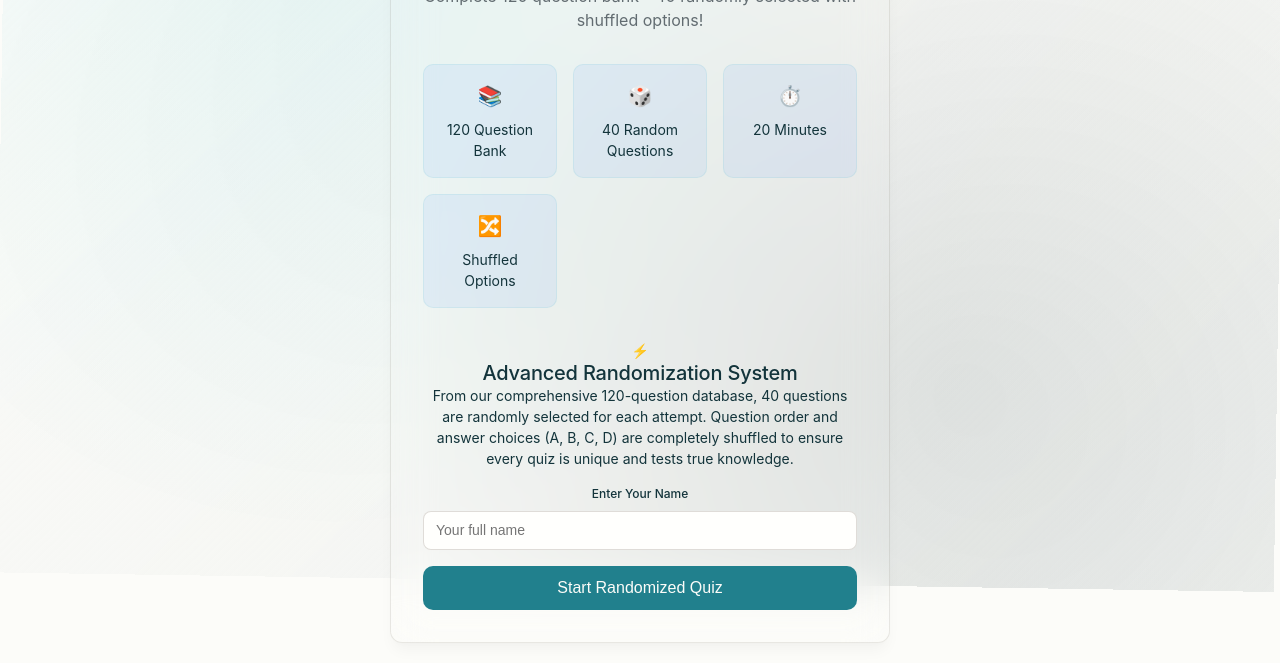
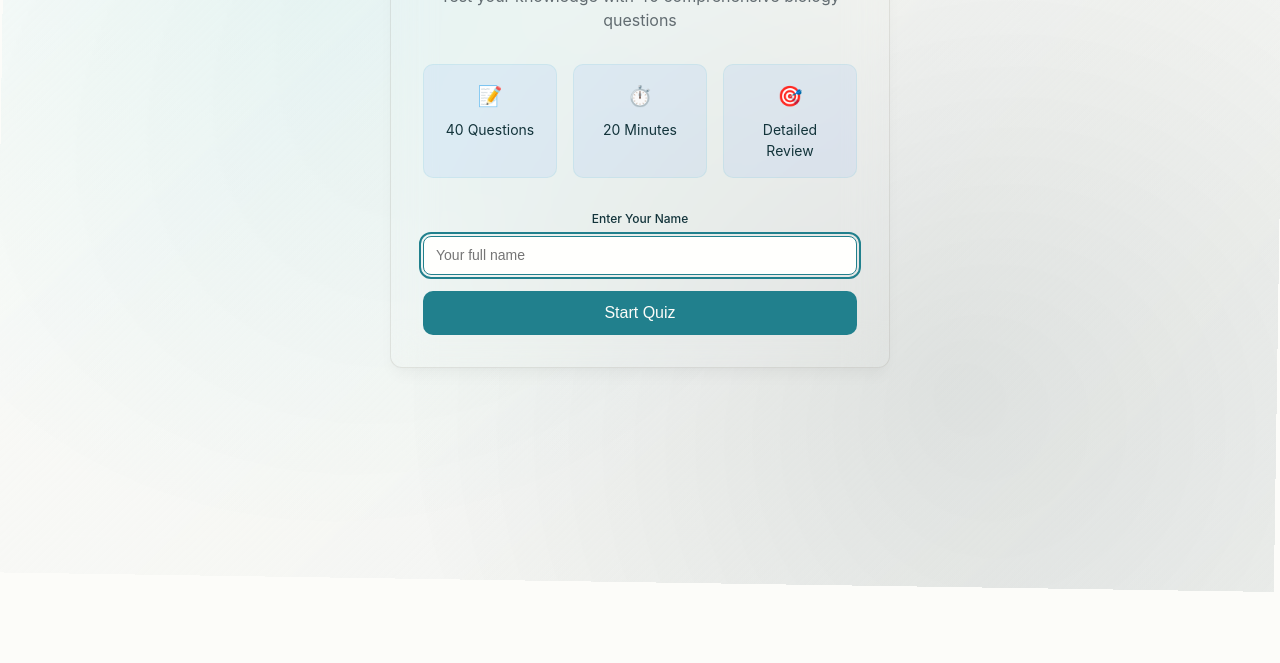
Before and after one commit to Karthik-Shenoy7/Bio-quiz, a plain HTML site: page index.html in a window 1280 px wide. Shown: the part 209-872 px from the top of the page. After the commit the page ends 800 px from the top, so only its background shows below. Drawn offline with Linux system fonts and the light colour scheme; a web font is replaced by a local one.

Commit message:
Add files via upload

```diff
--- a/index.html
+++ b/index.html
@@ -3,7 +3,7 @@
 <head>
     <meta charset="UTF-8">
     <meta name="viewport" content="width=device-width, initial-scale=1.0">
-    <title>Biology Quiz - Complete 120 Question Bank</title>
+    <title>Biology Quiz - Advanced Learning Platform</title>
     <link rel="stylesheet" href="style.css">
 </head>
 <body>
@@ -29,32 +29,20 @@
                     </div>
                 </div>
                 <h1>Biology Mastery Quiz</h1>
-                <p class="welcome-subtitle">Complete 120 question bank - 40 randomly selected with shuffled options!</p>
+                <p class="welcome-subtitle">Test your knowledge with 40 comprehensive biology questions</p>
 
                 <div class="quiz-info">
                     <div class="info-item">
-                        <span class="info-icon">📚</span>
-                        <span>120 Question Bank</span>
-                    </div>
-                    <div class="info-item">
-                        <span class="info-icon">🎲</span>
-                        <span>40 Random Questions</span>
+                        <span class="info-icon">📝</span>
+                        <span>40 Questions</span>
                     </div>
                     <div class="info-item">
                         <span class="info-icon">⏱️</span>
                         <span>20 Minutes</span>
                     </div>
                     <div class="info-item">
-                        <span class="info-icon">🔀</span>
-                        <span>Shuffled Options</span>
-                    </div>
-                </div>
-
-                <div class="shuffle-notice">
-                    <div class="notice-icon">⚡</div>
-                    <div class="notice-content">
-                        <h3>Advanced Randomization System</h3>
-                        <p>From our comprehensive 120-question database, 40 questions are randomly selected for each attempt. Question order and answer choices (A, B, C, D) are completely shuffled to ensure every quiz is unique and tests true knowledge.</p>
+                        <span class="info-icon">🎯</span>
+                        <span>Detailed Review</span>
                     </div>
                 </div>
 
@@ -64,7 +52,7 @@
                 </div>
 
                 <button id="startQuiz" class="btn btn--primary btn--lg btn--full-width">
-                    Start Randomized Quiz
+                    Start Quiz
                 </button>
             </div>
         </div>
@@ -88,10 +76,6 @@
                         <span id="timeDisplay">20:00</span>
                     </div>
                 </div>
-                <div class="shuffle-indicator">
-                    <span class="shuffle-badge">🎲 Random from 120 Questions</span>
-                    <span class="shuffle-badge">🔀 Options Shuffled</span>
-                </div>
             </div>
         </div>
 
@@ -100,7 +84,7 @@
                 <div class="question-card">
                     <h2 id="questionText" class="question-title"></h2>
                     <div id="optionsContainer" class="options-container">
-                        <!-- Shuffled options will be inserted here -->
+                        <!-- Options will be inserted here -->
                     </div>
                 </div>
 
@@ -125,7 +109,6 @@
                     </div>
                     <h1>Quiz Completed!</h1>
                     <p class="student-name">Well done, <span id="resultStudentName"></span>!</p>
-                    <p class="shuffle-completion">You completed a unique quiz from our 120-question database</p>
                 </div>
 
                 <div class="results-stats">
@@ -149,7 +132,7 @@
 
                 <div class="results-actions">
                     <button id="reviewAnswers" class="btn btn--primary btn--lg">Review Answers</button>
-                    <button id="retakeQuiz" class="btn btn--secondary btn--lg">New Random Quiz</button>
+                    <button id="retakeQuiz" class="btn btn--secondary btn--lg">Retake Quiz</button>
                 </div>
             </div>
         </div>
@@ -161,9 +144,6 @@
             <div class="container">
                 <div class="review-header-content">
                     <h1>Answer Review</h1>
-                    <div class="review-subtitle">
-                        <span class="shuffle-note">📝 Your randomly selected and shuffled questions</span>
-                    </div>
                     <button id="backToResults" class="btn btn--secondary">Back to Results</button>
                 </div>
             </div>
@@ -186,7 +166,7 @@
             </div>
 
             <div id="reviewContainer" class="review-container">
-                <!-- Review questions with shuffled options will be inserted here -->
+                <!-- Review questions will be inserted here -->
             </div>
         </div>
     </div>
@@ -221,7 +201,7 @@
         <div class="admin-header">
             <div class="container">
                 <div class="admin-header-content">
-                    <h1>Admin Dashboard - 120 Question Bank</h1>
+                    <h1>Admin Dashboard</h1>
                     <div class="admin-actions">
                         <button id="exportData" class="btn btn--secondary">Export Data</button>
                         <button id="adminLogout" class="btn btn--outline">Logout</button>
@@ -241,14 +221,13 @@
                     <span class="admin-stat-number" id="averageScore">0%</span>
                 </div>
                 <div class="admin-stat-card">
-                    <h3>Question Bank Size</h3>
-                    <span class="admin-stat-number">120</span>
+                    <h3>Completion Rate</h3>
+                    <span class="admin-stat-number" id="completionRate">0%</span>
                 </div>
             </div>
 
             <div class="admin-table-container">
                 <h2>Participant Data</h2>
-                <p>Each participant gets 40 randomly selected questions from the 120-question database.</p>
                 <table class="admin-table">
                     <thead>
                         <tr>
@@ -269,6 +248,6 @@
         </div>
     </div>
 
-    <script src="app_complete_120.js"></script>
+    <script src="app.js"></script>
 </body>
 </html>
```
